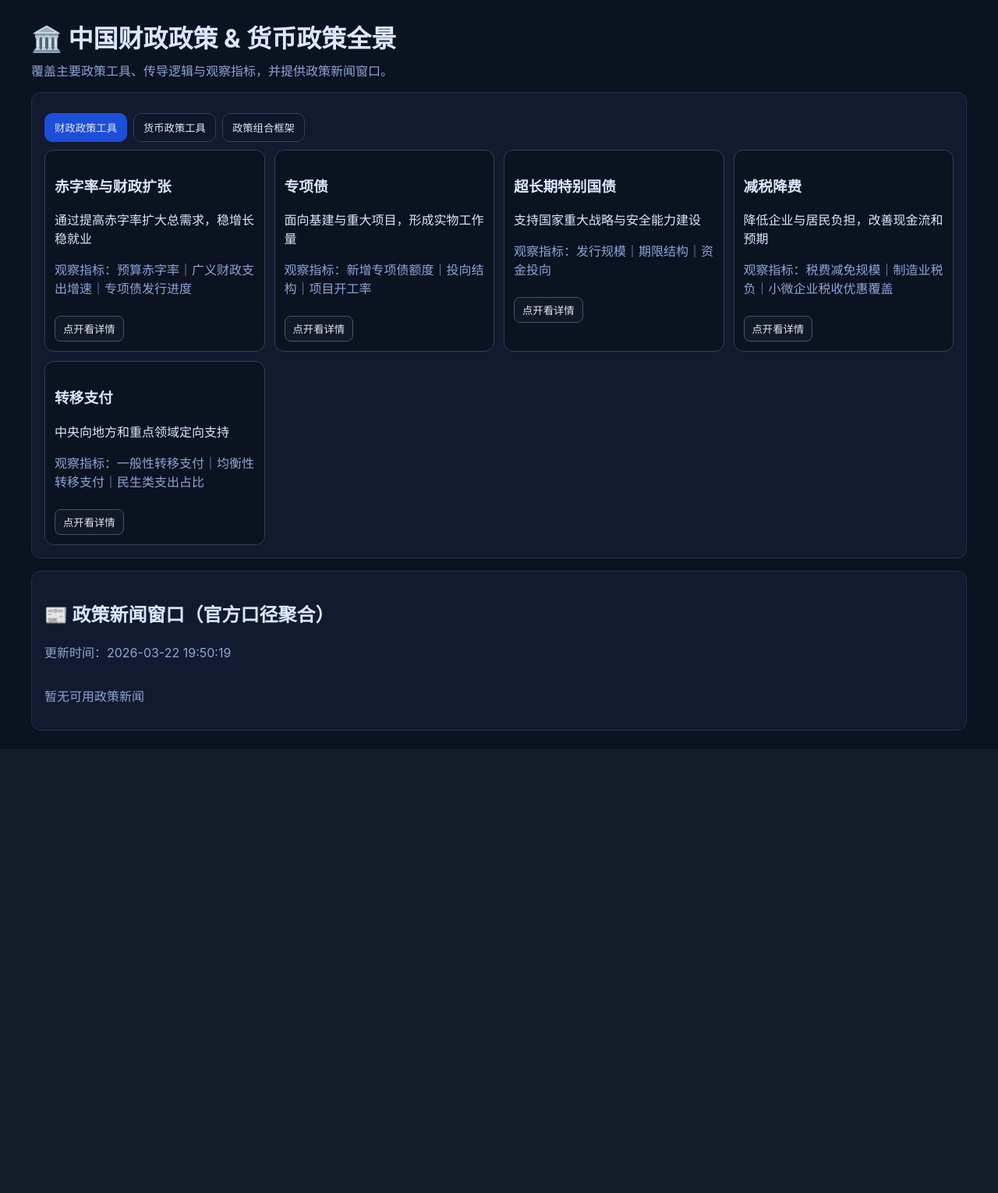
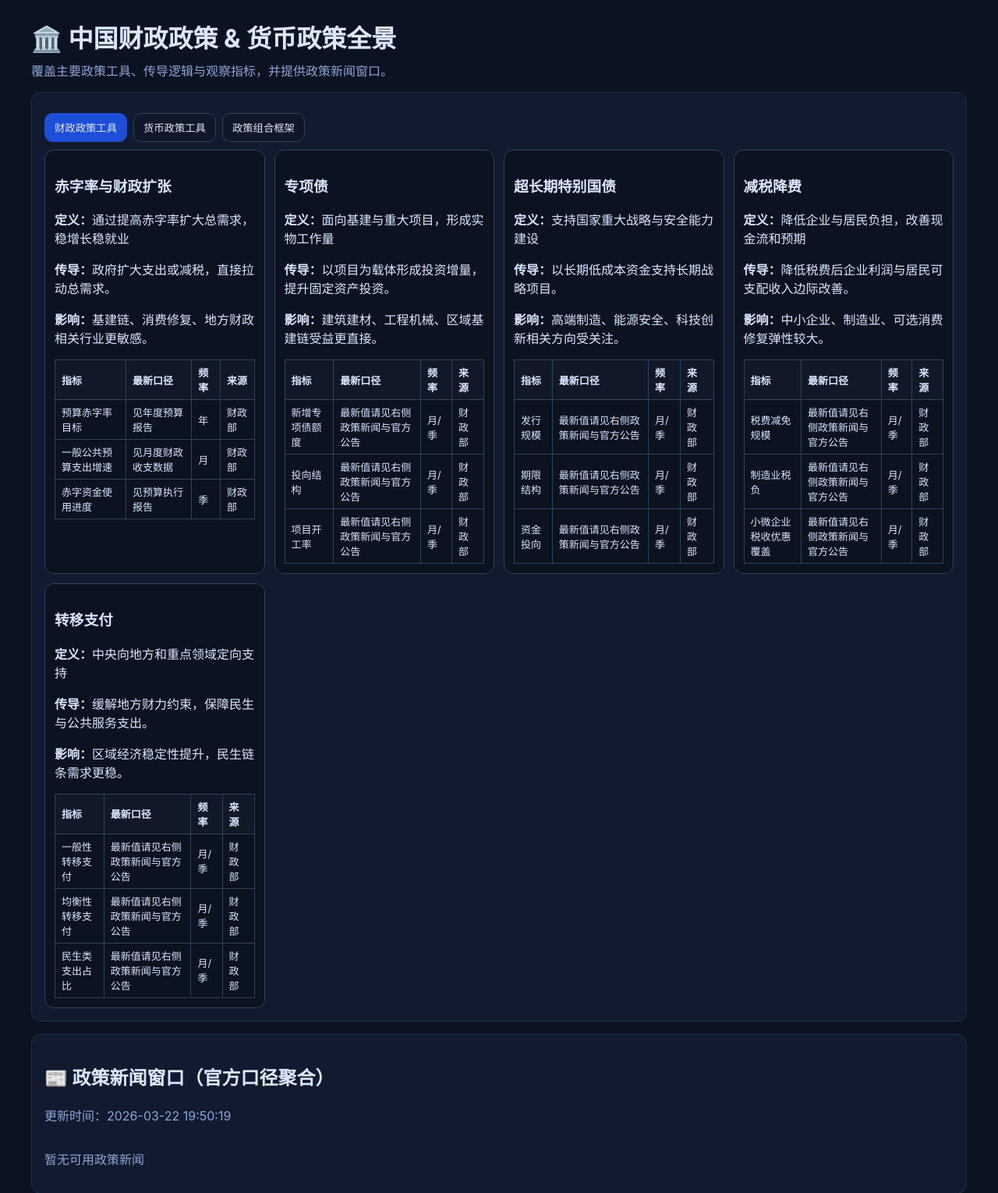
Before and after one commit to echo00725/stock326-site, a Flask app: page /policy-dashboard in a window 1280 px wide. Shown: the top 1530 px of the page at 78% size. Before the commit the page ends 937 px from the top, so only its background shows below. Run offline with Flask 3, Linux system fonts and the light colour scheme; data that the repository does not hold is empty.

Commit message:
fix: show concrete data tables under each policy capability item

```diff
--- a/app.py
+++ b/app.py
@@ -1207,6 +1207,11 @@ def _policy_catalog() -> dict:
                 "signals": ["预算赤字率", "广义财政支出增速", "专项债发行进度"],
                 "mechanism": "政府扩大支出或减税，直接拉动总需求。",
                 "impact": "基建链、消费修复、地方财政相关行业更敏感。",
+                "table": [
+                    {"metric": "预算赤字率目标", "latest": "见年度预算报告", "freq": "年", "source": "财政部"},
+                    {"metric": "一般公共预算支出增速", "latest": "见月度财政收支数据", "freq": "月", "source": "财政部"},
+                    {"metric": "赤字资金使用进度", "latest": "见预算执行报告", "freq": "季", "source": "财政部"}
+                ],
             },
             {
                 "name": "专项债",
--- a/templates/policy_dashboard.html
+++ b/templates/policy_dashboard.html
@@ -15,9 +15,9 @@
     .news{display:grid;gap:8px}
     .news a{color:#93c5fd;text-decoration:none}
     .news a:hover{text-decoration:underline}
-    .more{margin-top:8px;padding:6px 10px;border-radius:8px;border:1px solid #475569;background:#111827;color:#e2e8f0;cursor:pointer}
-    .panel{margin-top:12px;border:1px solid #334155;border-radius:12px;background:#0b1220;padding:12px;display:none}
-    .panel.open{display:block}
+    table{width:100%;border-collapse:collapse;margin-top:8px;font-size:13px}
+    th,td{border:1px solid #334155;padding:6px 8px;text-align:left}
+    th{background:#111827}
   </style>
 </head>
 <body>
@@ -32,7 +32,6 @@
       <button class="tab" data-key="combo" onclick="switchTab('combo', this)">政策组合框架</button>
     </div>
     <div id="policyGrid" class="grid"></div>
-    <div id="detailPanel" class="panel"></div>
   </section>
 
   <section class="card">
@@ -43,41 +42,34 @@
 </main>
 <script>
 let catalog = null;
-let currentKey = 'fiscal';
 
-function openDetail(r){
-  const p = document.getElementById('detailPanel');
-  p.classList.add('open');
-  p.innerHTML = `
-    <h3>📌 ${r.name || ''}</h3>
-    <p><strong>定义：</strong>${r.desc || '-'}</p>
-    <p><strong>传导机制：</strong>${r.mechanism || '-'}</p>
-    <p><strong>市场影响：</strong>${r.impact || '-'}</p>
-    <p><strong>观察指标：</strong>${(r.signals||[]).join('｜') || '-'}</p>
-  `;
+function defaultRowsFromSignals(signals, key){
+  const src = key==='monetary' ? '人民银行' : (key==='fiscal' ? '财政部' : '国务院/多部门');
+  const freq = key==='combo' ? '不定期' : '月/季';
+  return (signals||[]).map(s => ({ metric: s, latest: '最新值请见右侧政策新闻与官方公告', freq, source: src }));
 }
 
 function renderList(key){
-  currentKey = key;
   const rows = (catalog && catalog[key]) || [];
   const box = document.getElementById('policyGrid');
-  const panel = document.getElementById('detailPanel');
-  panel.classList.remove('open');
-  panel.innerHTML = '';
   if(!rows.length){ box.innerHTML = '<p class="muted">暂无数据</p>'; return; }
-  box.innerHTML = rows.map((r,i) => `
-    <div class="item">
-      <h3>${r.name || ''}</h3>
-      <p>${r.desc || ''}</p>
-      ${(r.signals||[]).length ? `<p class="muted">观察指标：${r.signals.join('｜')}</p>` : ''}
-      <button class="more" data-idx='${i}'>点开看详情</button>
-    </div>
-  `).join('');
-
-  // 避免内联 JSON 转义复杂，统一绑定点击
-  box.querySelectorAll('button.more').forEach((btn, idx) => {
-    btn.onclick = () => openDetail(rows[idx] || {});
-  });
+  box.innerHTML = rows.map((r) => {
+    const tableRows = (r.table && r.table.length) ? r.table : defaultRowsFromSignals(r.signals, key);
+    return `
+      <div class="item">
+        <h3>${r.name || ''}</h3>
+        <p><strong>定义：</strong>${r.desc || '-'}</p>
+        <p><strong>传导：</strong>${r.mechanism || '-'}</p>
+        <p><strong>影响：</strong>${r.impact || '-'}</p>
+        <table>
+          <thead><tr><th>指标</th><th>最新口径</th><th>频率</th><th>来源</th></tr></thead>
+          <tbody>
+            ${tableRows.map(x=>`<tr><td>${x.metric||'-'}</td><td>${x.latest||'-'}</td><td>${x.freq||'-'}</td><td>${x.source||'-'}</td></tr>`).join('')}
+          </tbody>
+        </table>
+      </div>
+    `;
+  }).join('');
 }
 
 function switchTab(key, el){
```
